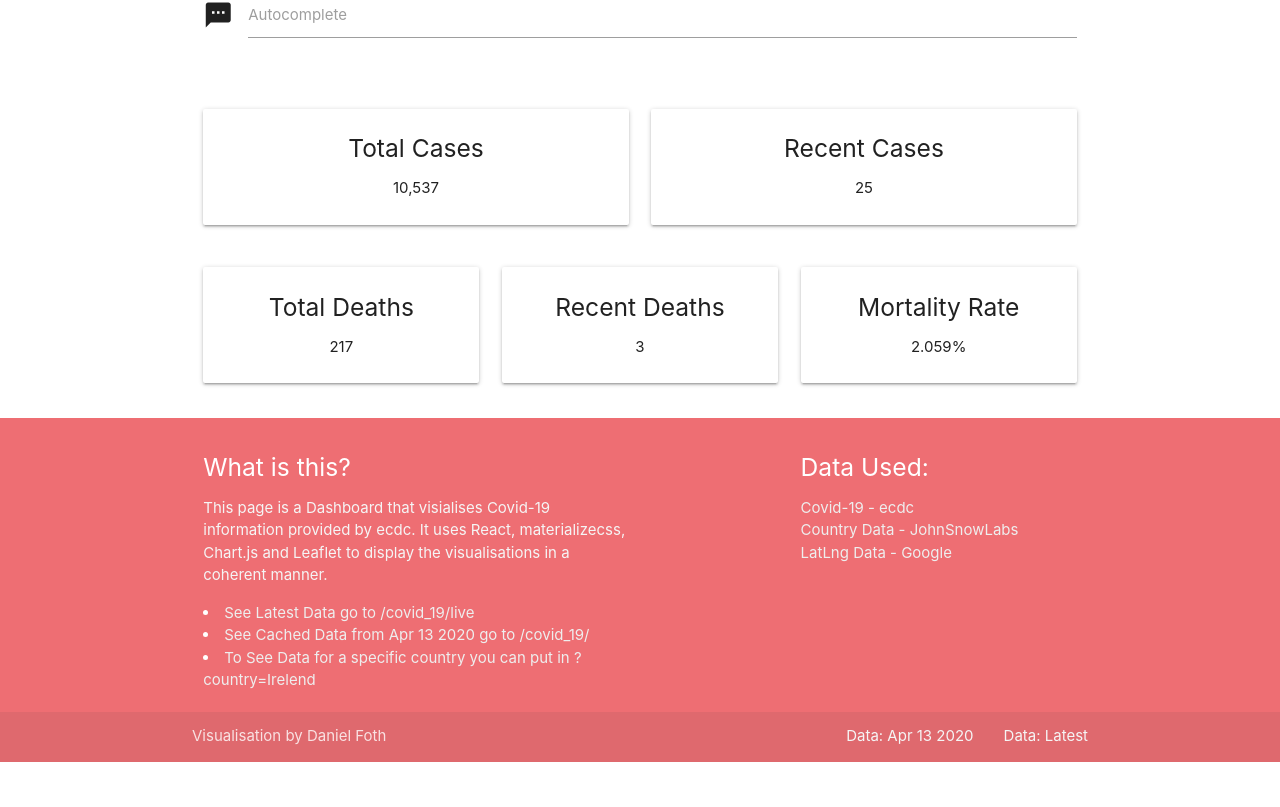
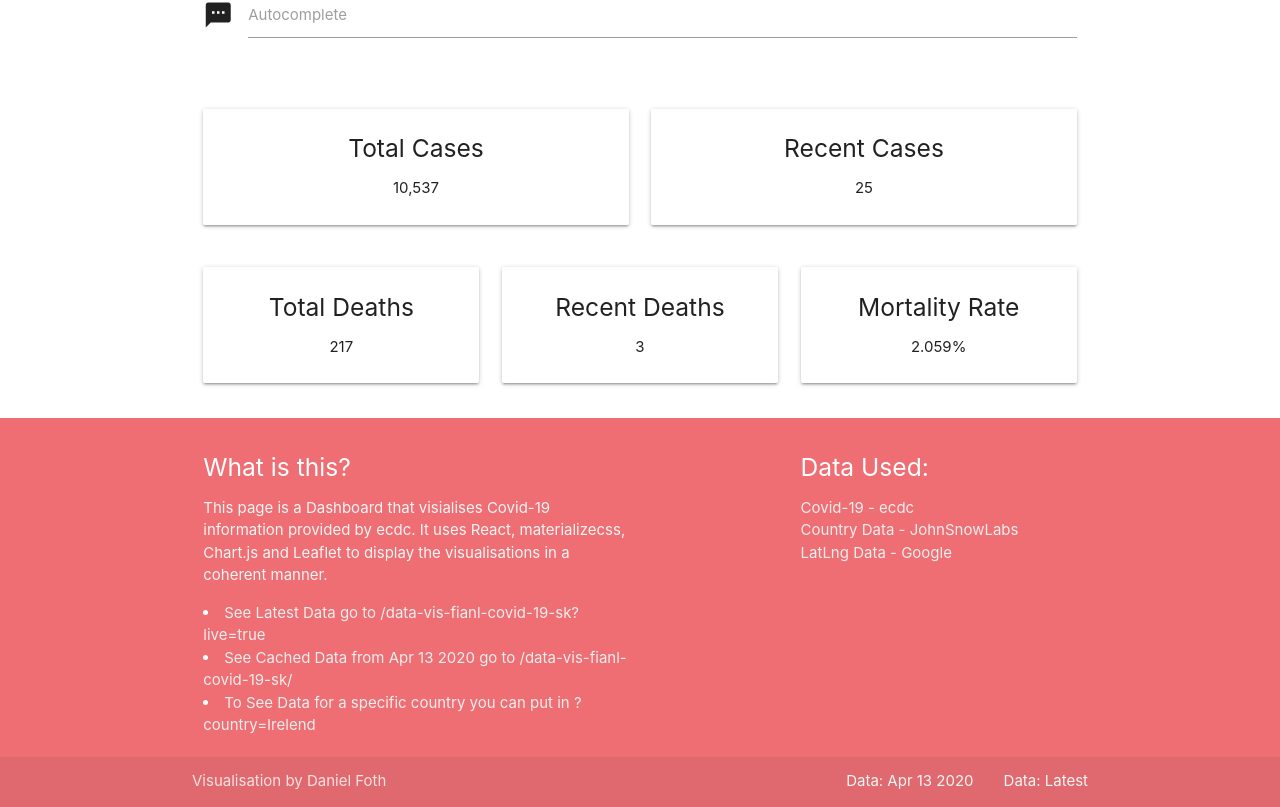
Before and after one commit to DanielsHappyWorks/data-vis-fianl-covid-19-sk, a React (Create React App) app: page / in a window 1280 px wide. Shown: the part 1970-2777 px from the top of the page. Before the commit the page ends 2732 px from the top, so only its background shows below. Built offline with nearby package versions, Linux system fonts and the light colour scheme.

Commit message:
fixed github pages deploy issues

```diff
--- a/package.json
+++ b/package.json
@@ -1,5 +1,5 @@
 {
-  "homepage": "https://DanielsHappyWorks.github.io/covid_19",
+  "homepage": "https://DanielsHappyWorks.github.io/data-vis-fianl-covid-19-sk",
   "name": "app",
   "version": "0.1.0",
   "private": true,
--- a/src/_data/DataLoader.js
+++ b/src/_data/DataLoader.js
@@ -70,7 +70,8 @@ const Data = {
   },
 
   shouldGetDataFromFile: function () {
-    if(window.location.pathname === "/covid_19/live") {
+    var params = (new URL(document.location)).searchParams;
+    if(params.get("live") === "true") {
       return false;
     }
     return true;
--- a/src/_footer/Footer.js
+++ b/src/_footer/Footer.js
@@ -11,9 +11,9 @@ class Footer extends React.Component {
               <div class="col l6 s12">
                 <h5 class="white-text">What is this?</h5>
                 <p class="grey-text text-lighten-4">This page is a Dashboard that visialises Covid-19 information provided by ecdc. It uses React, materializecss, Chart.js and Leaflet to display the visualisations in a coherent manner.</p>
-                <li><a class="grey-text text-lighten-3" href="/covid_19/live">See Latest Data go to /covid_19/live</a></li>
-                <li><a class="grey-text text-lighten-3" href="/covid_19/">See Cached Data from Apr 13 2020 go to /covid_19/</a></li>
-                <li><a class="grey-text text-lighten-3" href="/covid_19/live?country=Ireland">To See Data for a specific country you can put in ?country=Irelend</a></li>
+                <li><a class="grey-text text-lighten-3" href="/data-vis-fianl-covid-19-sk/?live=true">See Latest Data go to /data-vis-fianl-covid-19-sk?live=true</a></li>
+                <li><a class="grey-text text-lighten-3" href="/data-vis-fianl-covid-19-sk/">See Cached Data from Apr 13 2020 go to /data-vis-fianl-covid-19-sk/</a></li>
+                <li><a class="grey-text text-lighten-3" href="/data-vis-fianl-covid-19-sk/?live=true&country=Ireland">To See Data for a specific country you can put in ?country=Irelend</a></li>
               </div>
               <div class="col l4 offset-l2 s12">
                 <h5 class="white-text">Data Used:</h5>
@@ -28,8 +28,8 @@ class Footer extends React.Component {
           <div class="footer-copyright">
             <div class="container">
             Visualisation by Daniel Foth
-            <a class="grey-text text-lighten-4 right" href="/covid_19/live">Data: Latest</a>
-            <a class="grey-text text-lighten-4 right" href="/covid_19">Data: Apr 13 2020</a>
+            <a class="grey-text text-lighten-4 right" href="/data-vis-fianl-covid-19-sk/?live=true">Data: Latest</a>
+            <a class="grey-text text-lighten-4 right" href="/data-vis-fianl-covid-19-sk/">Data: Apr 13 2020</a>
             </div>
           </div>
         </footer>
```
